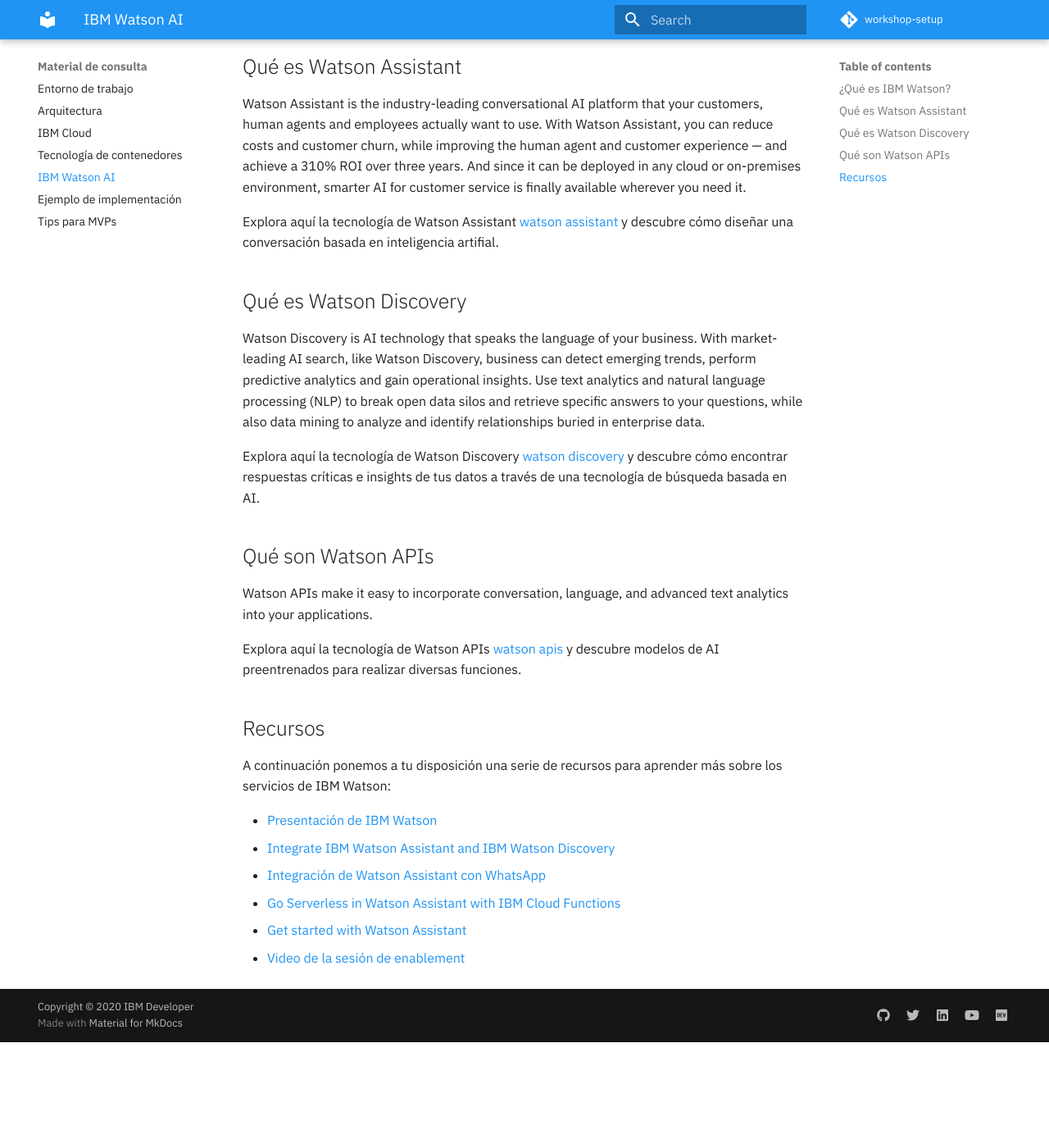
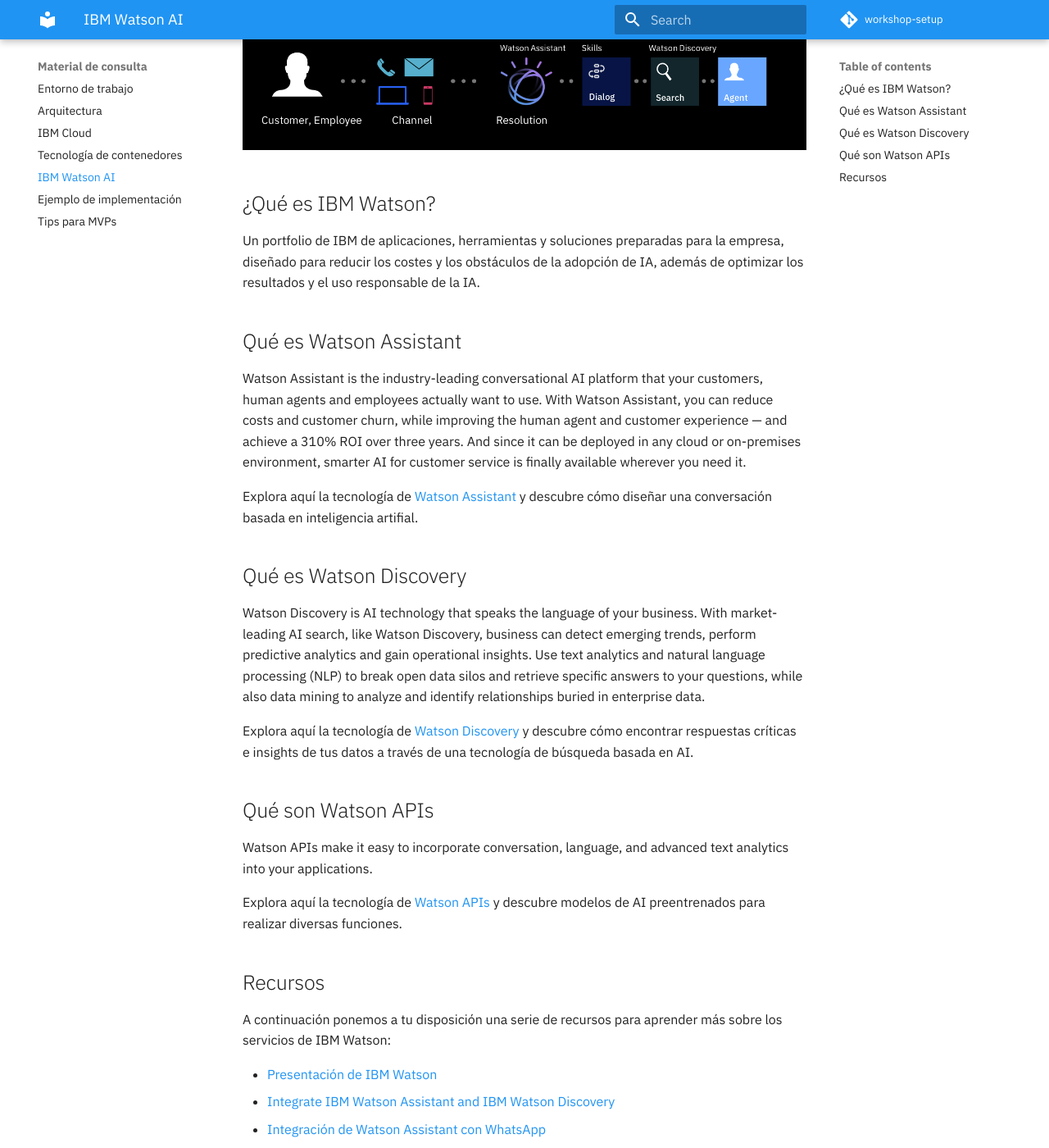
Before and after one commit to IBM/ibm-techallenge-spain, an MkDocs documentation site: the page built from docs/watsonai/README.md, in a window 1280 px wide and 1400 px high, scrolled down 424 px. Shown: the whole window at 82% size. Built offline with MkDocs 1.6.1 and Material for MkDocs 9.7.7, drawn with Linux system fonts in a browser that asks for light colours; comment, search, counter and statistics services are not loaded; before the commit the page ends 1695 px from its top, so only the background shows below that.

Commit message:
Update sections

```diff
--- a/docs/watsonai/README.md
+++ b/docs/watsonai/README.md
@@ -1,6 +1,8 @@
 # Watson AI
 
 En esta sección podéis acceder a material de consulta sobre los servicios de AI del catálogo de IBM Cloud. En particular Watson Assistant, las APIs de Watson y Watson Discovery
+
+![Watson AI](../images/watsonai.png)
 ## ¿Qué es IBM Watson?
 
 Un portfolio de IBM de aplicaciones, herramientas y soluciones preparadas para la empresa, diseñado para reducir los costes y los obstáculos de la adopción de IA, además de optimizar los resultados y el uso responsable de la IA.
@@ -9,19 +11,19 @@
 
 Watson Assistant is the industry-leading conversational AI platform that your customers, human agents and employees actually want to use. With Watson Assistant, you can reduce costs and customer churn, while improving the human agent and customer experience — and achieve a 310% ROI over three years. And since it can be deployed in any cloud or on-premises environment, smarter AI for customer service is finally available wherever you need it.
 
-Explora aquí la tecnología de Watson Assistant [watson assistant](https://www.ibm.com/products/watson-assistant) y descubre cómo diseñar una conversación basada en inteligencia artifial.
+Explora aquí la tecnología de [Watson Assistant](https://www.ibm.com/products/watson-assistant) y descubre cómo diseñar una conversación basada en inteligencia artifial.
 
 ## Qué es Watson Discovery
 
 Watson Discovery is AI technology that speaks the language of your business. With market-leading AI search, like Watson Discovery, business can detect emerging trends, perform predictive analytics and gain operational insights. Use text analytics and natural language processing (NLP) to break open data silos and retrieve specific answers to your questions, while also data mining to analyze and identify relationships buried in enterprise data.
 
-Explora aquí la tecnología de Watson Discovery [watson discovery](https://www.ibm.com/cloud/watson-discovery) y descubre cómo encontrar respuestas críticas e insights de tus datos a través de una tecnología de búsqueda basada en AI.
+Explora aquí la tecnología de [Watson Discovery](https://www.ibm.com/cloud/watson-discovery) y descubre cómo encontrar respuestas críticas e insights de tus datos a través de una tecnología de búsqueda basada en AI.
 
 ## Qué son Watson APIs
 
 Watson APIs make it easy to incorporate conversation, language, and advanced text analytics into your applications.
 
-Explora aquí la tecnología de Watson APIs [watson apis](https://www.ibm.com/watson/products-services) y descubre modelos de AI preentrenados para realizar diversas funciones.
+Explora aquí la tecnología de [Watson APIs](https://www.ibm.com/watson/products-services) y descubre modelos de AI preentrenados para realizar diversas funciones.
 
 ## Recursos
 
```
Also changed, not shown: docs/contenedores/README.md (+1 -0 lines), docs/images/kubernetes.png (added), docs/images/watsonai.png (added).
